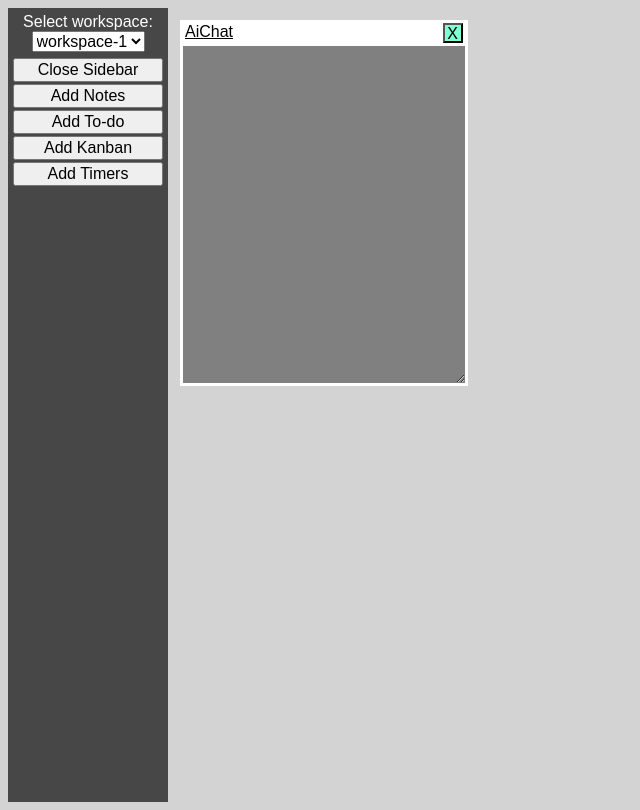
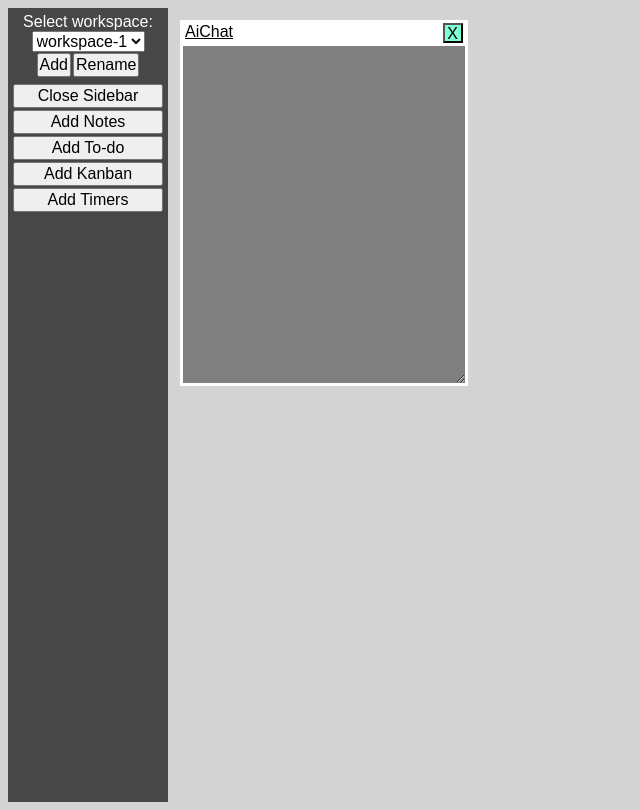
Before and after one commit to J-Wll/dev-companion, a React (Vite) app: page / in a window 1280 px wide. Shown: the whole page, without its empty margins (0-640 px from the left). Built offline with nearby package versions, Linux system fonts and the light colour scheme.

Commit message:
Add and rename workspace buttons

```diff
--- a/src/App.jsx
+++ b/src/App.jsx
@@ -97,6 +97,10 @@ export default function App() {
           <option value="workspace-3">workspace-3</option>
           <option value="workspace-4">workspace-4</option>
         </select>
+        <div>
+          <button>Add</button>
+          <button>Rename</button>
+        </div>
       </div>
     )
   }
--- a/src/css/Sidebar.css
+++ b/src/css/Sidebar.css
@@ -25,6 +25,14 @@
     margin-bottom: 5px;
 }
 
+.workspace-selector button {
+    font-size: 1em;
+    text-wrap: nowrap;
+    width: fit-content;
+    padding: 1px;
+    margin: 1px
+}
+
 .workspace-selector label {
     color: white;
     font-size: 1em;
```
